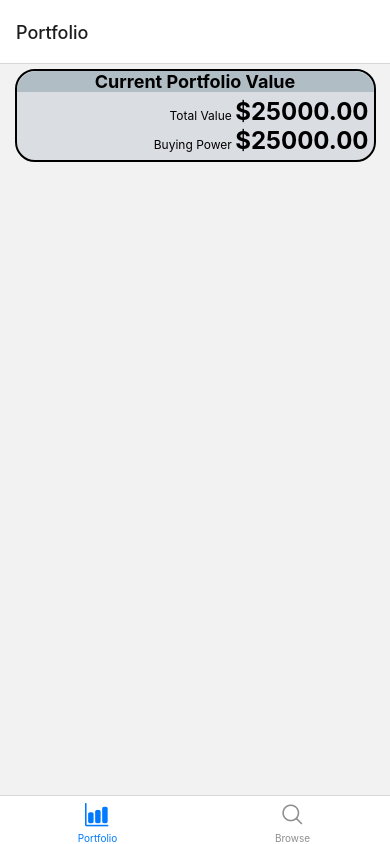
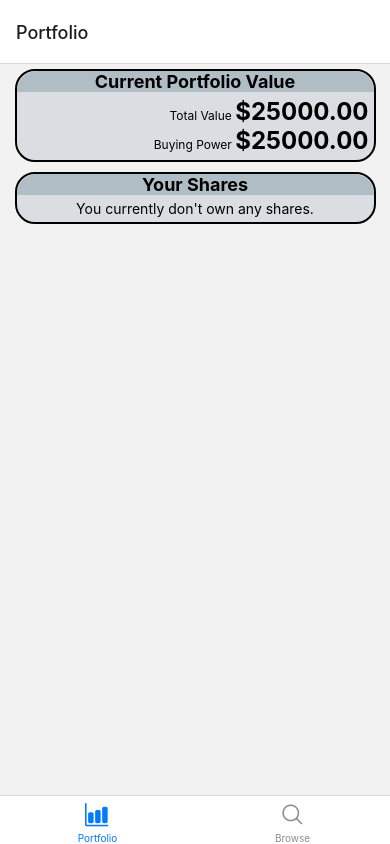
Before and after one commit to MatthewNordstrand/Faux-Stocks, a React Native app: screen /Portfolio in a window 390 px wide. Built offline with nearby package versions, Linux system fonts and the light colour scheme; no server answers.

Commit message:
Started shares display page

```diff
--- a/Components/Portfolio.js
+++ b/Components/Portfolio.js
@@ -53,6 +53,14 @@ class PortfolioScreen extends Component {
                         }
                     </View>
                 </View>
+                <View style={styles.innerContainer}>
+                        <Text style={styles.title}>Your Shares</Text>
+                        <View style={styles.contentContainer}>
+                            {this.props.portfolio.stocks.length === 0 &&
+                                <Text style={styles.textInfo}>You currently don't own any shares.</Text>
+                            }
+                        </View>
+                </View>
             </View>
         );
     }
@@ -105,6 +113,9 @@ const styles = StyleSheet.create({
         textShadowColor: "#000",
         textShadowRadius: 5
     },
+    textInfo: {
+        textAlign: "center"
+    }
 });
 
 export default connect(mapStateToProps)(PortfolioScreen);
```
